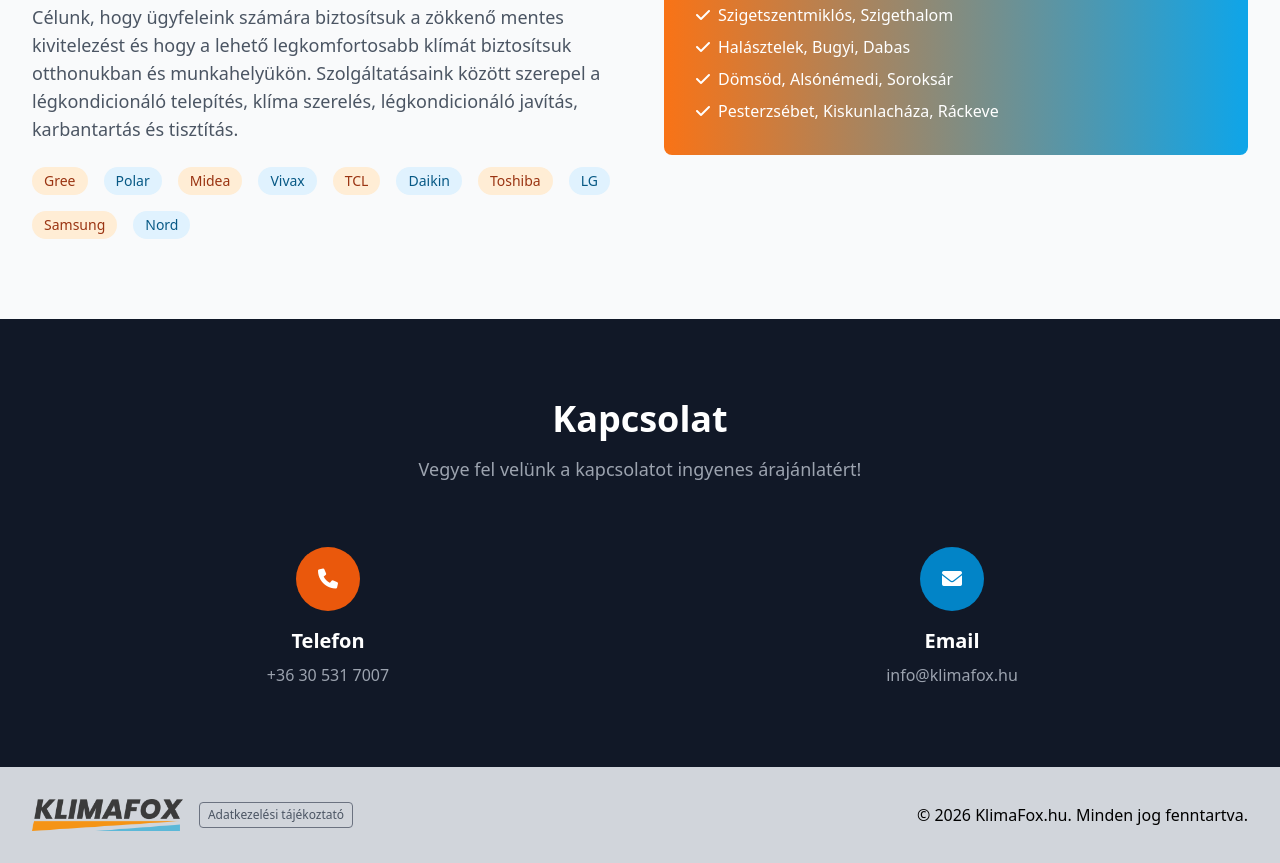
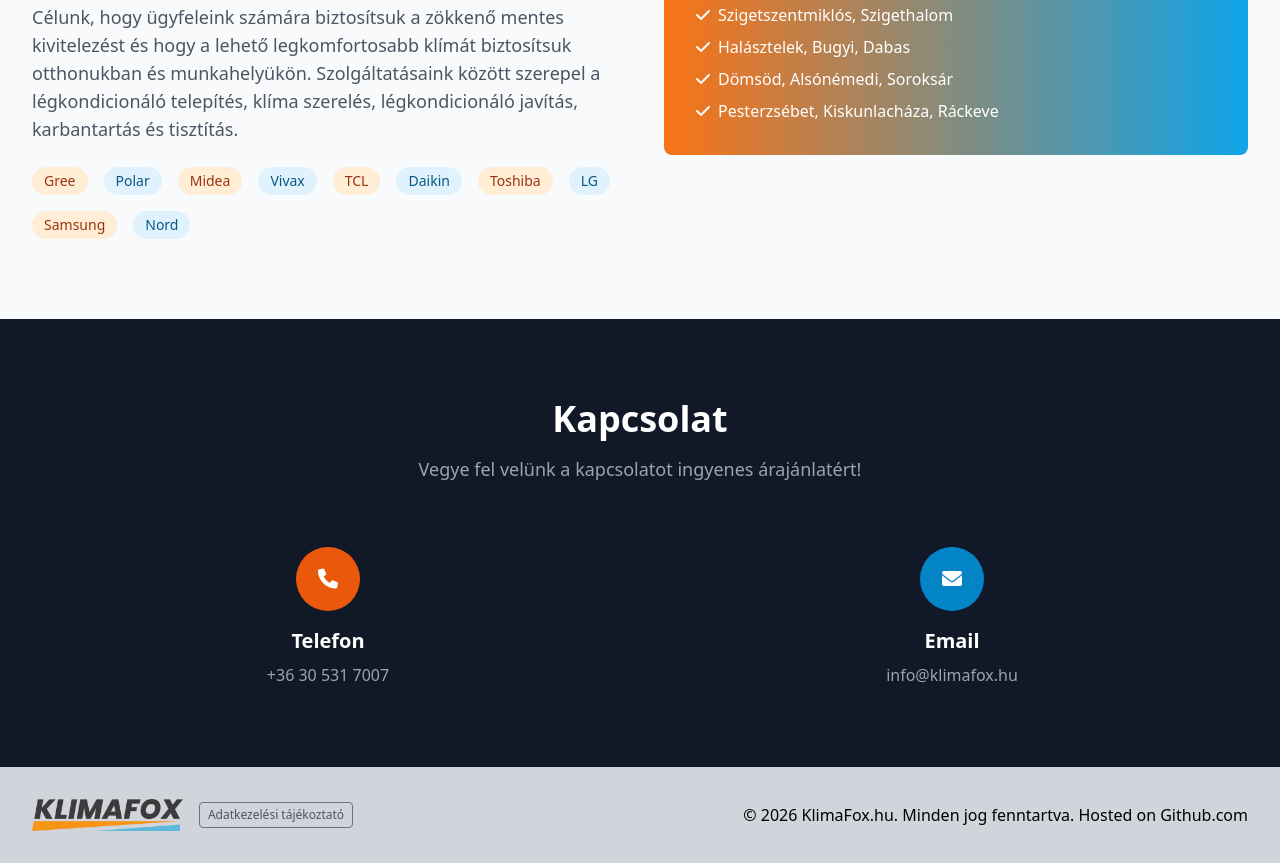
Before and after one commit to klimafox/web, an Eleventy site: page src/index.html in a window 1280 px wide. Shown: the part 3257-4120 px from the top of the page. Built offline with nearby package versions, Linux system fonts and the light colour scheme; Eleventy itself is replaced by a stand-in of ours; files that its build step writes are made by us from their sources.

Commit message:
Update footer.njk

```diff
--- a/src/_includes/partials/footer.njk
+++ b/src/_includes/partials/footer.njk
@@ -8,7 +8,7 @@
                 </a>
             </div>
             <div class="text-center md:text-right">
-                <p class="text-black">&copy; <span id="current-year"></span> KlimaFox.hu. Minden jog fenntartva.</p>
+                <p class="text-black">&copy; <span id="current-year"></span> KlimaFox.hu. Minden jog fenntartva. Hosted on Github.com</p>
             </div>
         </div>
     </div>
```
